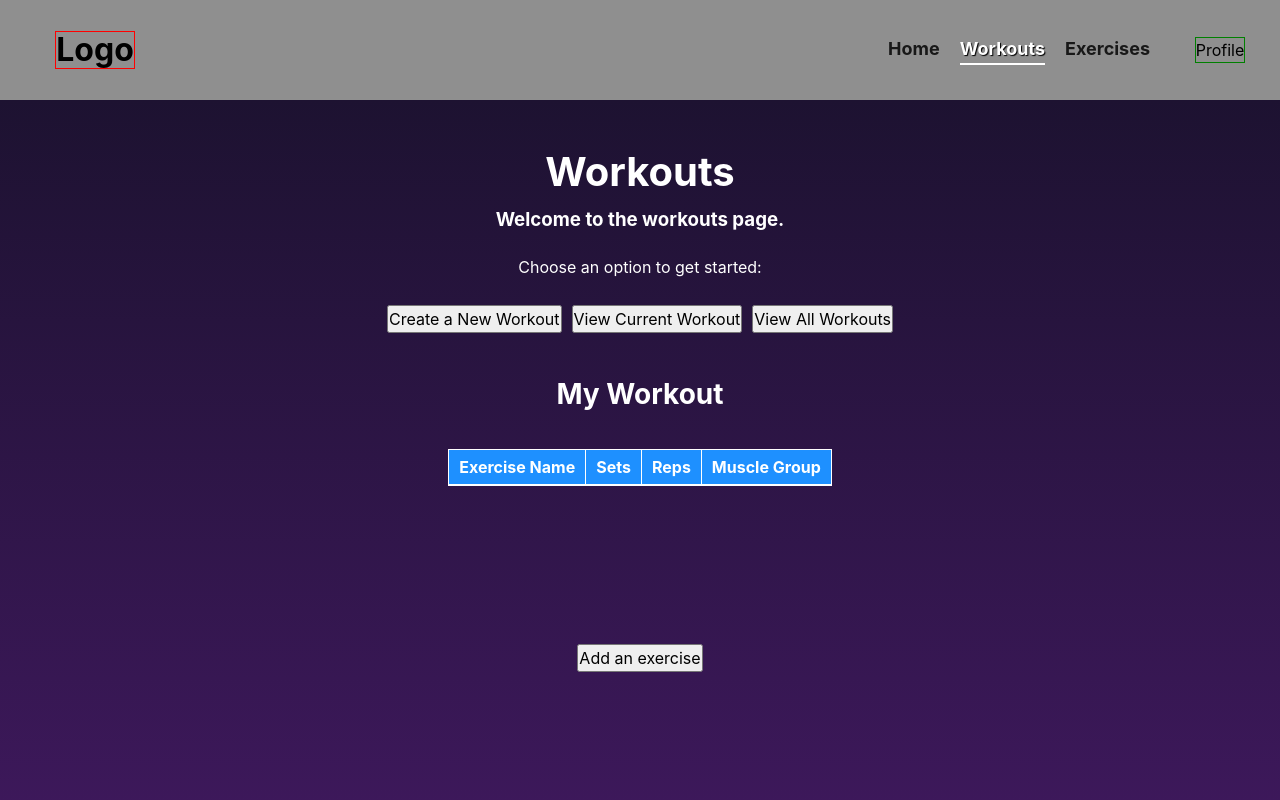
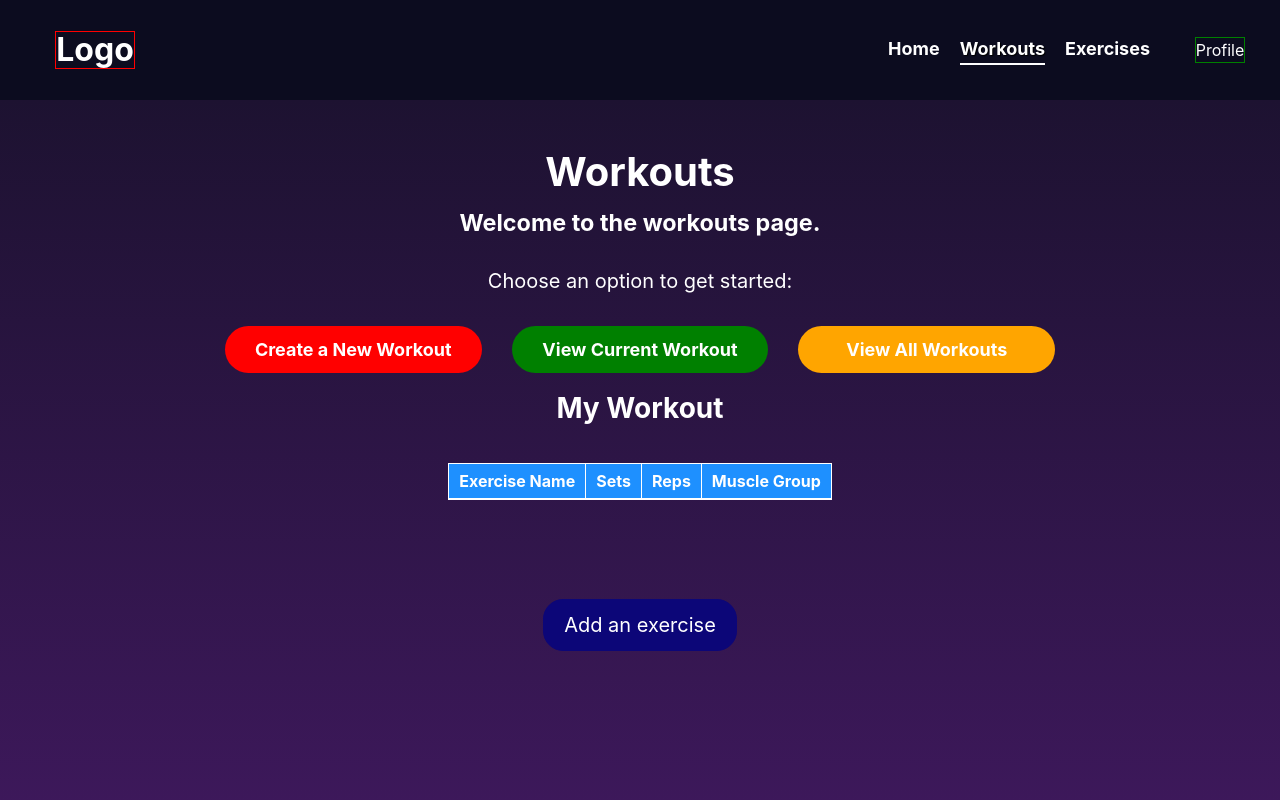
Before and after one commit to Satokii/gymtyme, a React (Vite) app: page /workouts in a window 1280 px wide. Both pictures are taken after a click on the button "Create a New Workout". Shown: the top 800 px of the page. Built offline with nearby package versions, Linux system fonts and the light colour scheme.

Commit message:
added more styling to workouts page

```diff
--- a/src/components/workouts/index.jsx
+++ b/src/components/workouts/index.jsx
@@ -25,9 +25,9 @@ function Workouts({ currentWorkout, setCurrentWorkout }) {
                 <p>Choose an option to get started:</p>
             </div>
             <div className='button-options grid'>
-                <button onClick={() => toggleNew()}>Create a New Workout</button>
-                <button onClick={() => toggleCurrent()}>View Current Workout</button>
-                <button onClick={() => toggleAll()}>View All Workouts</button>
+                <button className='create-new-workout-btn' onClick={() => toggleNew()}>Create a New Workout</button>
+                <button className='view-current-workout-btn' onClick={() => toggleCurrent()}>View Current Workout</button>
+                <button className='view-all-workouts-btn' onClick={() => toggleAll()}>View All Workouts</button>
             </div>
             <div className='workouts-sections grid'>
                 {toggleShow === 'new' && <NewWorkout currentWorkout={currentWorkout} setCurrentWorkout={setCurrentWorkout} />}
--- a/src/styles/header.css
+++ b/src/styles/header.css
@@ -3,7 +3,8 @@
     gap: 30px;
     padding: 10px 20px;
     align-items: center;
-    background-color: rgb(143, 143, 143);
+    background-color: rgb(12, 12, 31);
+    color: white;
 }
 
 .header-logo {
@@ -32,6 +33,7 @@
     cursor: pointer;
     text-decoration: none;
     color: #181818;
+    color: white;
     border-bottom: 3px solid transparent;
   }
 
--- a/src/styles/workouts/new-workout.css
+++ b/src/styles/workouts/new-workout.css
@@ -41,7 +41,18 @@ tr:last-child td {
 
 /* ADD EXERCISE BUTTON */
 .add-exercise-btn {
-    align-self: center;
+    align-self: start;
+    padding: 10px 20px;
+    color: white;
+    font-size: 20px;
+    border: solid 1px #0c0678;
+    border-radius: 20px;
+    background-color: #0c0678;
+}
+
+.add-exercise-btn:hover {
+    cursor: pointer;
+    background-color: rgb(4, 163, 163)
 }
 
 /* ADD EXERCISE FORM */
--- a/src/styles/workouts/workouts.css
+++ b/src/styles/workouts/workouts.css
@@ -1,6 +1,6 @@
 /* WORKOUTS */
 .workouts-container {
-    grid-template-rows: 60px auto 80px 1fr;
+    grid-template-rows: 60px auto auto 1fr;
     min-height: 100vh;
     padding: 50px 200px;
     justify-items: center;
@@ -14,10 +14,48 @@
 
 .workouts-info-container {
     place-items: center;
+    font-size: 20px;
 }
 
+/* BUTTONS */
 .button-options {
-    grid-template-columns: repeat(3, auto);
-    gap: 10px;
-    align-items: center;
+    grid-template-columns: repeat(3, 1fr);
+    gap: 30px;
+    margin-top: 30px;
 }
+
+.button-options button {
+    padding: 10px 30px;
+    border: none;
+    border-radius: 25px;
+    font-size: 18px;
+    font-weight: bold;
+    color: white;
+}
+
+.create-new-workout-btn {
+    background-color: red;
+}
+
+.create-new-workout-btn:hover {
+    cursor: pointer;
+    background-color: darkred;
+}
+
+.view-current-workout-btn {
+    background-color: green;
+}
+
+.view-current-workout-btn:hover {
+    cursor: pointer;
+    background-color: #026002;
+}
+
+.view-all-workouts-btn {
+    background-color: orange;
+}
+
+.view-all-workouts-btn:hover {
+    cursor: pointer;
+    background-color: #c16c06;
+}
```
